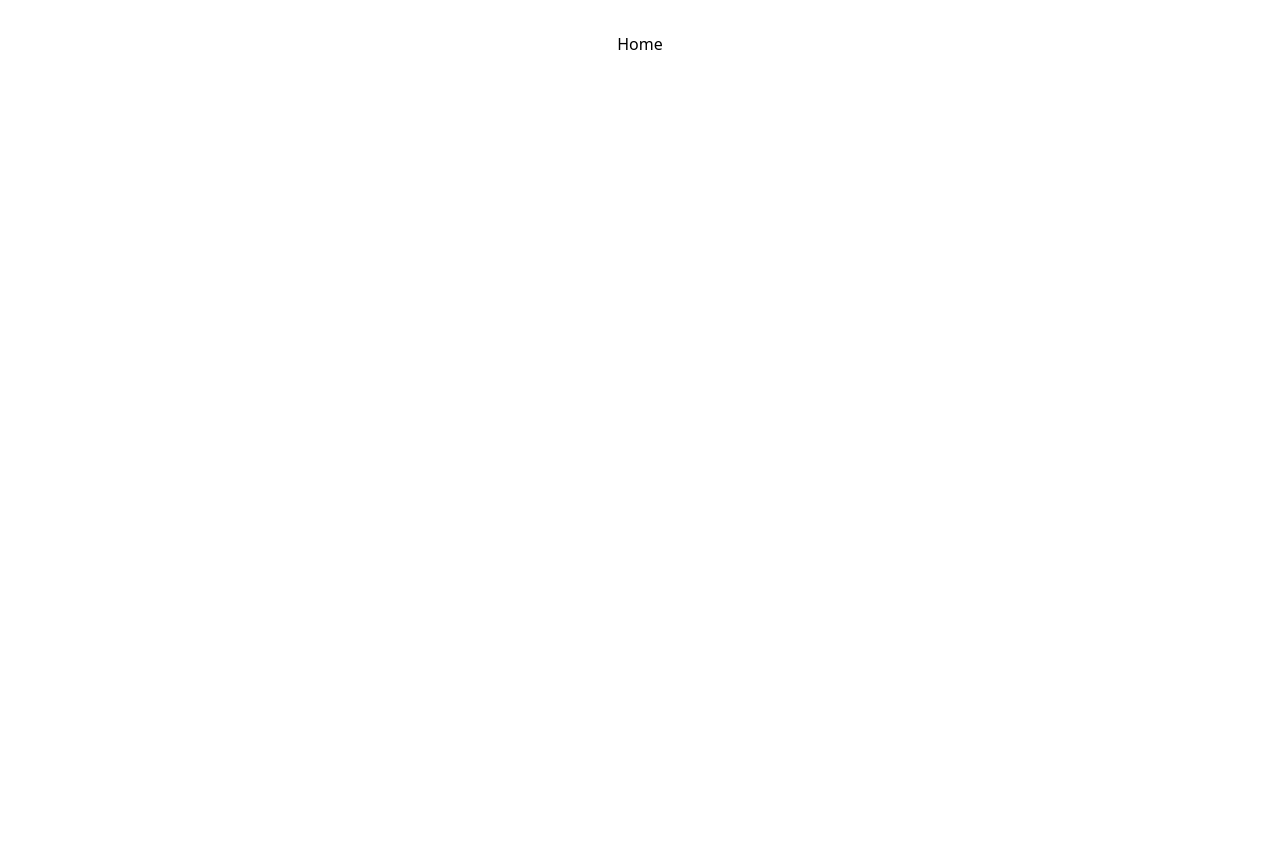
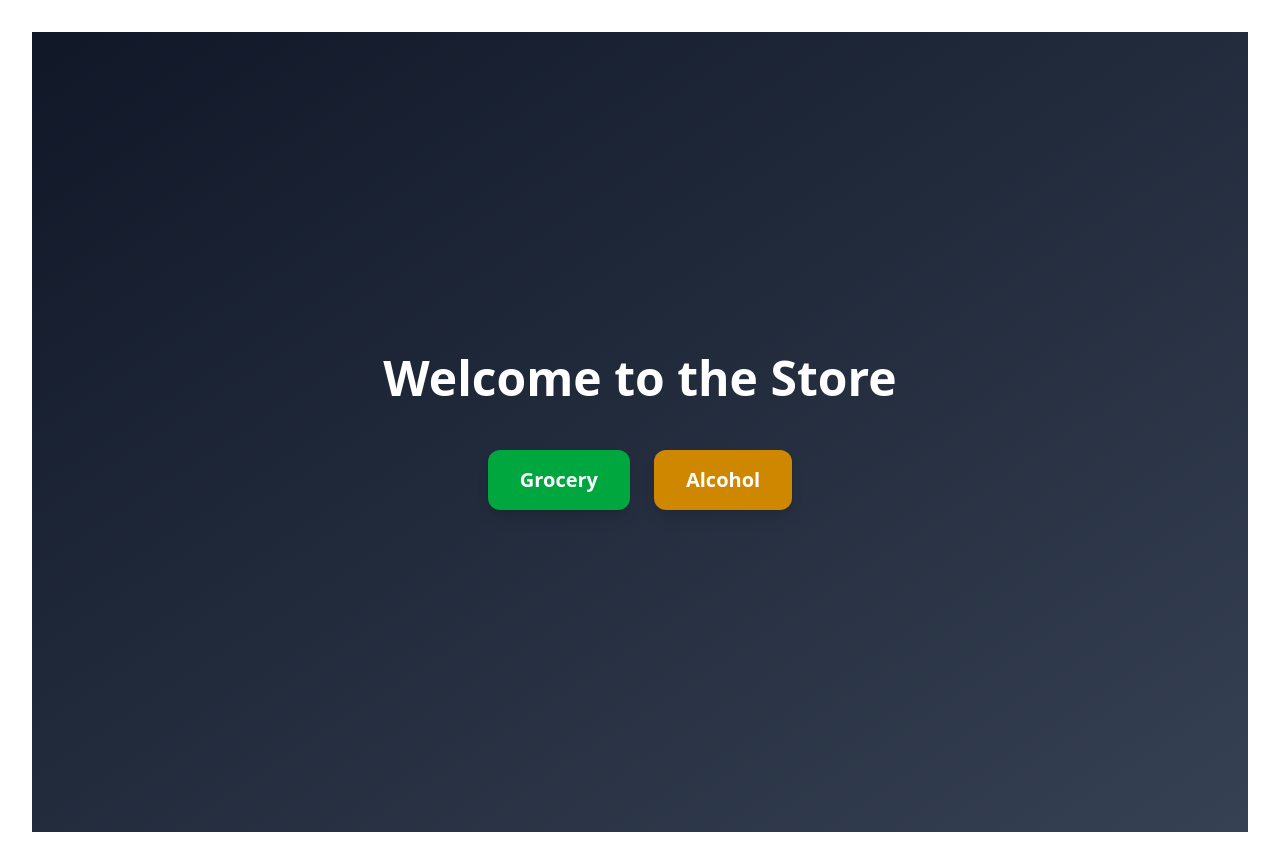
Before and after one commit to wealthZoneai/benjour-customer, a React (Vite) app: page /home in a window 1280 px wide. Before the commit the page ends 800 px from the top, so only its background shows below. Built offline with nearby package versions, Linux system fonts and the light colour scheme.

Commit message:
creating home and other pages

```diff
--- a/src/App.tsx
+++ b/src/App.tsx
@@ -3,6 +3,8 @@ import Login from "./pages/auth/Login";
 import Register from "./pages/auth/Register";
 import "./App.css";
 import Home from "./pages/Home";
+import Grocery from "./pages/Grocery/GroceryDashboard";
+import Alcohol from "./pages/Alcohol/AlcoholDashboard";
 
 function App() {
 
@@ -12,7 +14,9 @@ function App() {
       <Routes>
         <Route path="/" element={<Login />} />
         <Route path="/register" element={<Register />} />
-        <Route path="/home" element={<Home/>} />
+        <Route path="/home" element={<Home />} />
+        <Route path="/grocery-dashboard" element={<Grocery />} />
+        <Route path="/alcohol-dashboard" element={<Alcohol />} />
       </Routes>
     </div>
   );
--- /dev/null
+++ b/src/pages/Alcohol/AlcoholDashboard.tsx
@@ -0,0 +1,6 @@
+const Alcohol = () => (
+  <div className="min-h-screen flex items-center justify-center text-4xl font-bold text-yellow-600">
+    Alcohol Section
+  </div>
+);
+export default Alcohol;
--- /dev/null
+++ b/src/pages/Grocery/GroceryDashboard.tsx
@@ -0,0 +1,6 @@
+const Grocery = () => (
+  <div className="min-h-screen flex items-center justify-center text-4xl font-bold text-green-600">
+    Grocery Section
+  </div>
+);
+export default Grocery;
--- a/src/pages/Home.tsx
+++ b/src/pages/Home.tsx
@@ -1,6 +1,30 @@
+import React from "react";
+import { useNavigate } from "react-router-dom";
 
-export default function Home() {
+const Home: React.FC = () => {
+  const navigate = useNavigate();
+
   return (
-    <div>Home</div>
-  )
-}
+    <div className="min-h-screen flex flex-col items-center justify-center bg-linear-to-br from-gray-900 to-gray-700 text-white">
+      <h1 className="text-4xl md:text-5xl font-bold mb-12">Welcome to the Store</h1>
+
+      <div className="flex flex-col md:flex-row gap-6">
+        <button
+          onClick={() => navigate("/grocery-dashboard")}
+          className="px-8 py-4 bg-green-600 rounded-xl text-xl font-semibold hover:bg-green-700 transition-all duration-300 transform hover:scale-105 shadow-lg"
+        >
+          Grocery
+        </button>
+
+        <button
+          onClick={() => navigate("/alcohol-dashboard")}
+          className="px-8 py-4 bg-yellow-600 rounded-xl text-xl font-semibold hover:bg-yellow-700 transition-all duration-300 transform hover:scale-105 shadow-lg"
+        >
+          Alcohol
+        </button>
+      </div>
+    </div>
+  );
+};
+
+export default Home;
```
